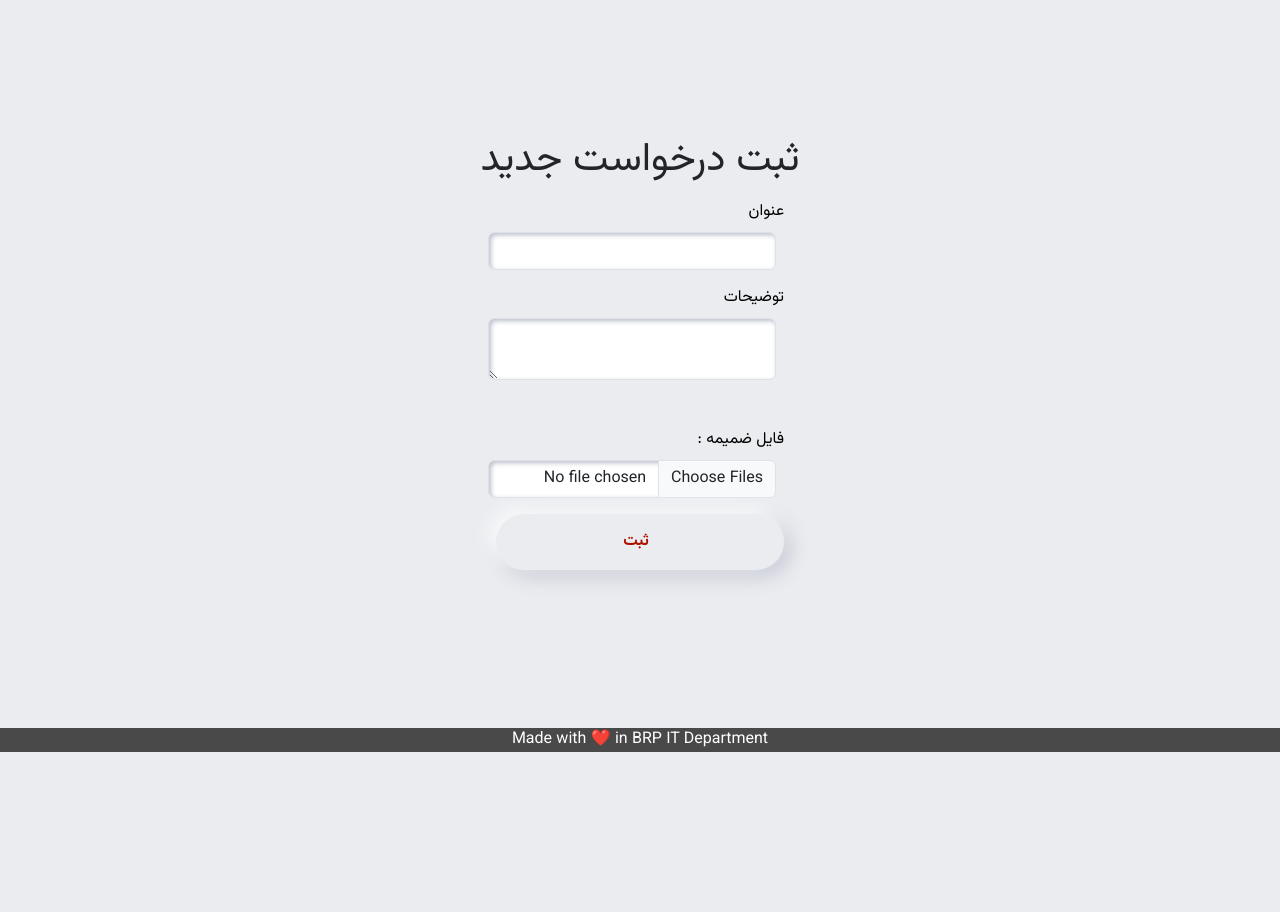
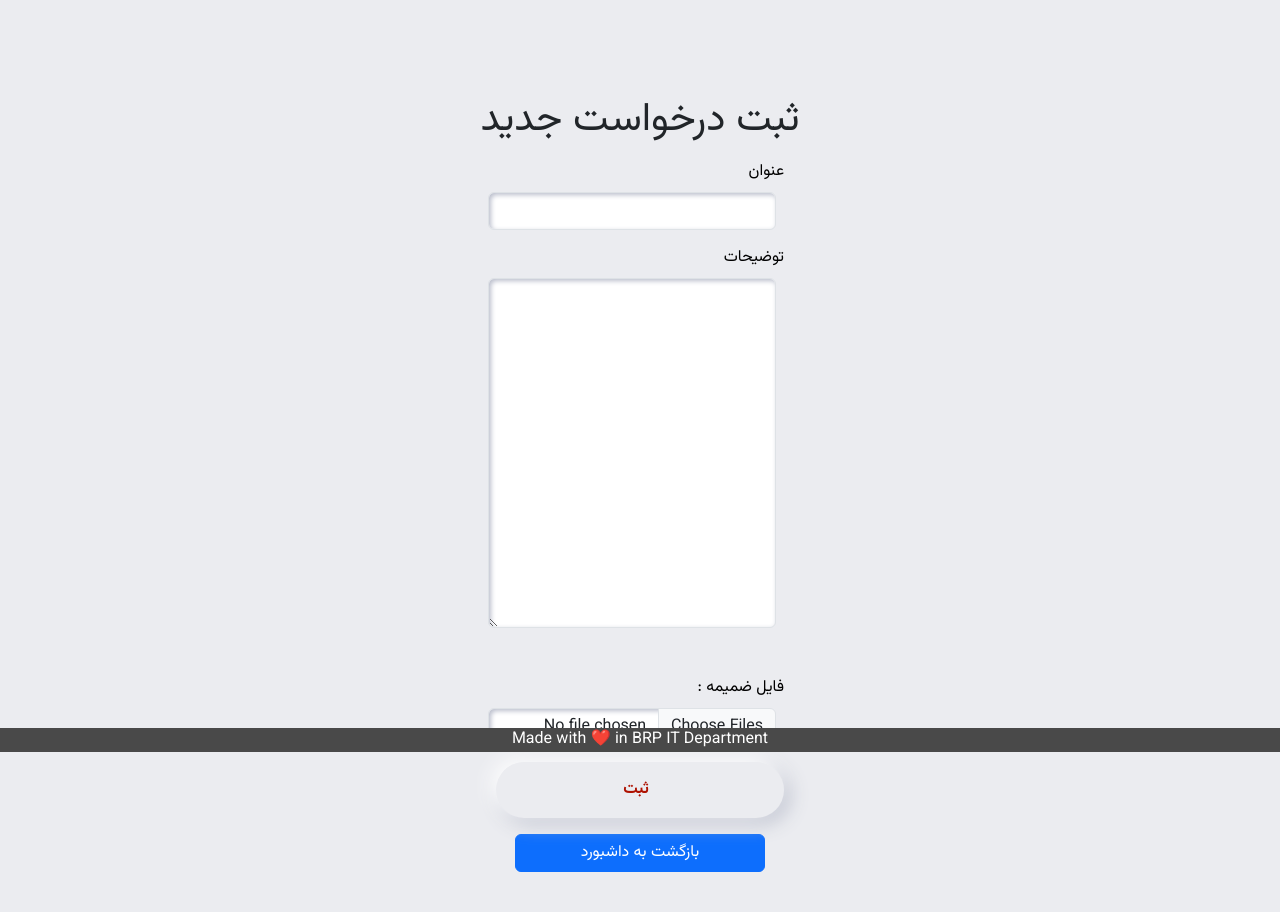
Before and after one commit to Miladnk79/helpdesk, a Flask app: page /request/new in a window 1280 px wide. Shown: the part 48-960 px from the top of the page. Before the commit the page ends 800 px from the top, so only its background shows below. Run offline with Flask 3, Linux system fonts and the light colour scheme; the visitor is signed in with stand-in values (Sample User, id 1); parts of the project's set-up code (start-up, migrations or seed data) failed here and were passed over; some libraries are stand-ins or nearby versions.

Commit message:
update date time in requests, update size of textbox

```diff
--- a/static/styles.css
+++ b/static/styles.css
@@ -35,6 +35,11 @@ textarea {
 }
 textarea:focus {
     box-shadow: inset 1px 1px 2px #BABECC, inset -1px -1px 2px #FFF;
+}
+textarea.form-control{
+    min-height: 350px;
+    font-size: large;
+    resize: both;
 }
 
 /* view */
--- a/templates/request_form.html
+++ b/templates/request_form.html
@@ -9,7 +9,7 @@
 </head>
 <body>
     {% include 'base.html' %}
-    <div class="container mt-5 p-4 rounded ">
+    <div class="container mt-2 p-4 rounded ">
         <h1 class="text-right">ثبت درخواست جدید</h1>
         <form method="POST" enctype="multipart/form-data">
             {{ form.hidden_tag() }}
@@ -36,6 +36,8 @@
             <div class="d-flex justify-content-end">
                 <button class="red" type="submit"><i class="icon ion-md-lock"></i>ثبت</button>
             </div>
+            <!-- Back to Dashboard Button -->
+        <a href="{{ url_for('dashboard') }}" class="btn btn-primary mt-3 mx-auto" style="display: block; width: 250px;">بازگشت به داشبورد</a>
         </form>
     </div>
     {% include 'footer.html' %}
```
Also changed, not shown: models.py (+8 -2 lines).
